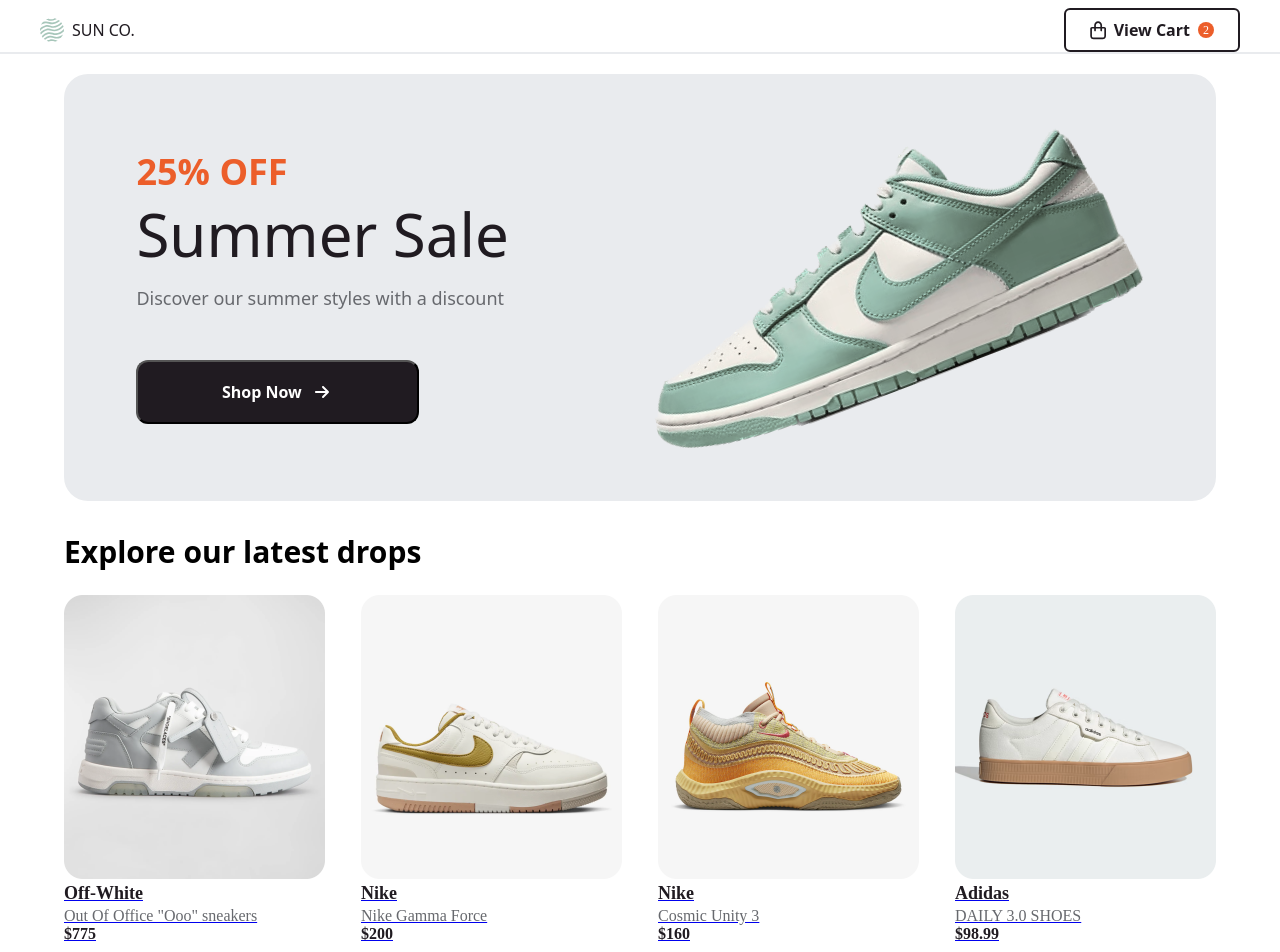
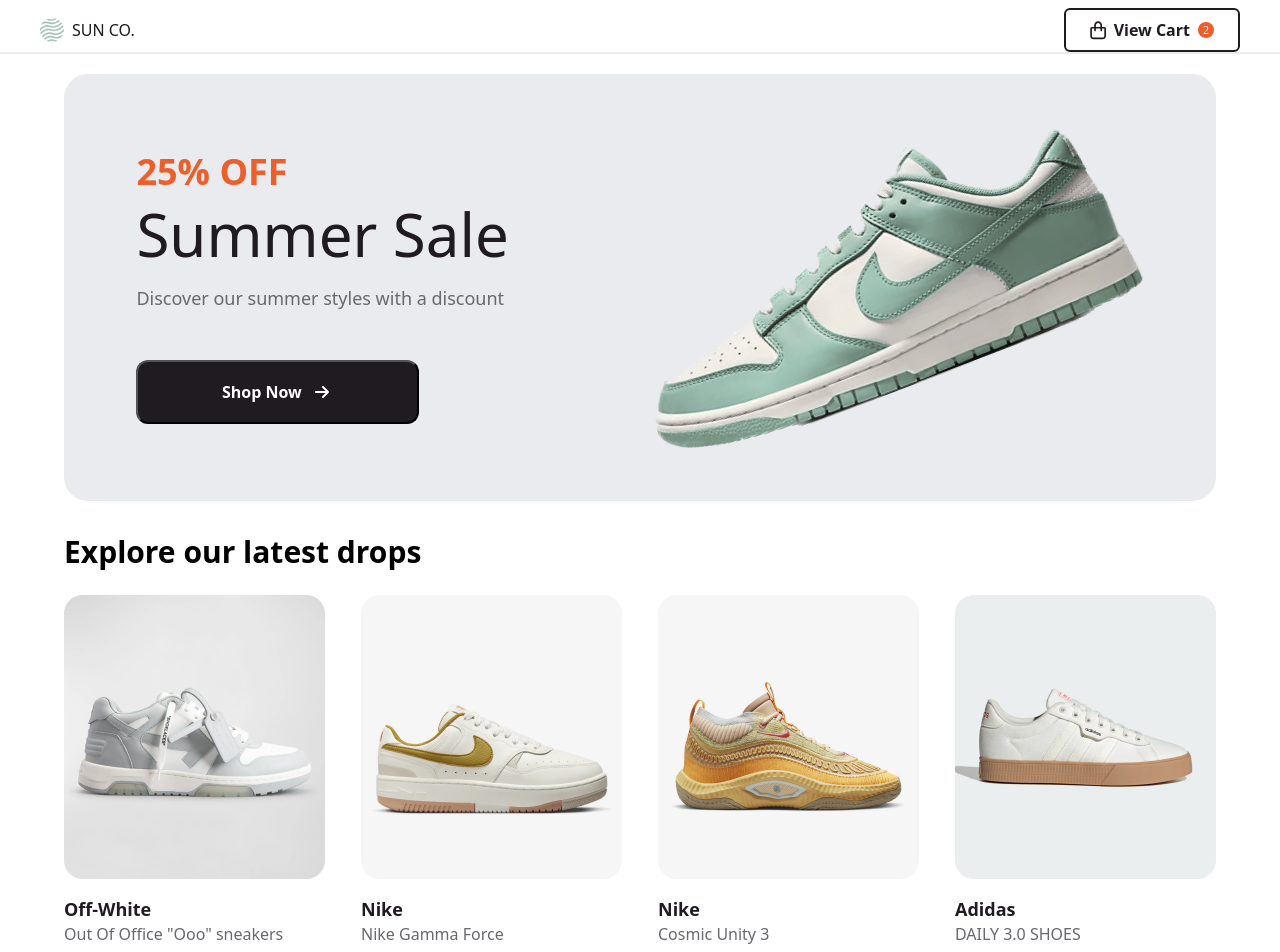
Before and after one commit to ElTragon/frontendChallenge, a Next.js app: page / in a window 1280 px wide. Shown: the top 952 px of the page. Built offline with nearby package versions, Linux system fonts and the light colour scheme.

Commit message:
fix product

```diff
--- a/src/components/ProductDrop/index.module.css
+++ b/src/components/ProductDrop/index.module.css
@@ -1,5 +1,5 @@
 .container {
-    @apply flex flex-col;
+    @apply flex flex-col no-underline font-sans;
 }
 
 .image {
@@ -7,13 +7,13 @@
 }
 
 .brand {
-    @apply text-black font-semibold text-lg;
+    @apply text-black font-semibold text-lg mt-4;
 }
 
 .name {
-    @apply text-darkGrey;
+    @apply text-darkGrey mt-0;
 }
 
 .price{
-    @apply text-black font-semibold;
+    @apply text-black font-semibold mt-4;
 }
--- a/src/components/ProductDrop/index.tsx
+++ b/src/components/ProductDrop/index.tsx
@@ -7,8 +7,6 @@
   product: Product;
   routeTo: string;
 };
-
-const baseUrl = "http://localhost:3000/api/";
 
 export default function ProductDrop({ product, routeTo }: Props) {
   return (
```
